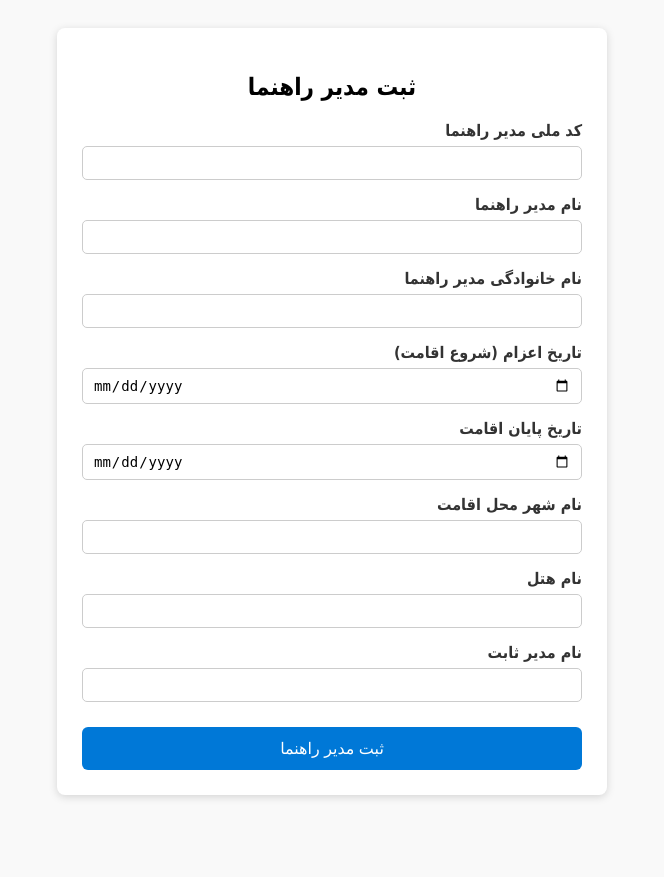
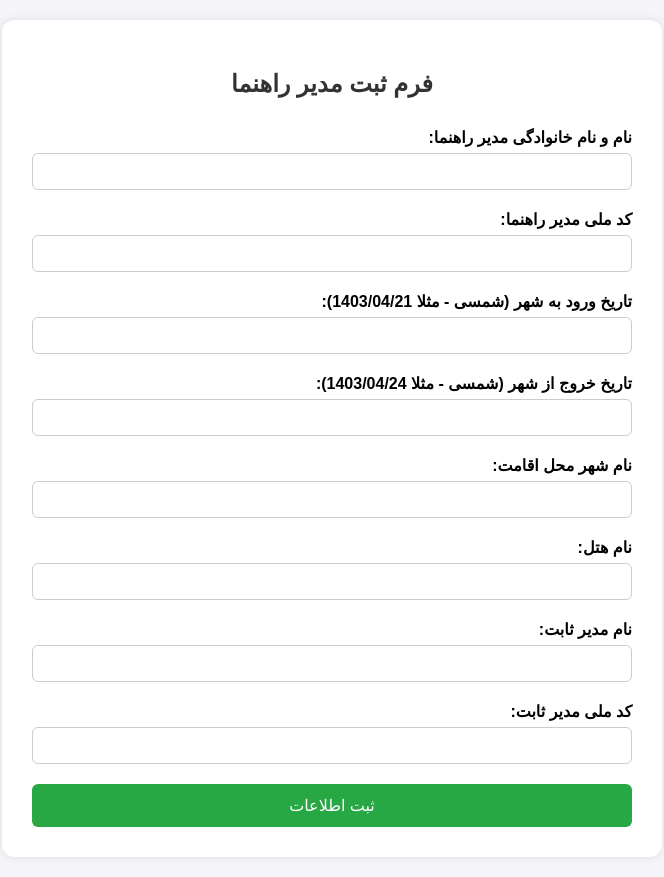
Before and after one commit to mirahmadian/atabat, a Flask app: page /add_rahnama in a window 1280 px wide. Shown: the whole page, without its empty margins (308-972 px from the left). Before the commit the page ends 799 px from the top, so only its background shows below. Run offline with Flask 3, Linux system fonts and the light colour scheme.

Commit message:
Update add_rahnama.html

```diff
--- a/templates/add_rahnama.html
+++ b/templates/add_rahnama.html
@@ -1,87 +1,108 @@
 <!DOCTYPE html>
-<html lang="fa">
+<html lang="fa" dir="rtl">
 <head>
-    <meta charset="UTF-8" />
+  <meta charset="UTF-8">
   <title>فرم ثبت مدیر راهنما</title>
   <style>
     body {
-            font-family: "Tahoma", sans-serif;
-            background: #f9f9f9;
-            direction: rtl;
+      font-family: "Vazir", sans-serif;
+      background-color: #f4f4f9;
+      margin: 0;
       padding: 20px;
     }
-        form {
-            background: #fff;
-            max-width: 500px;
+
+    .form-container {
+      max-width: 600px;
       margin: auto;
-            padding: 25px;
-            border-radius: 8px;
-            box-shadow: 0 2px 8px rgba(0,0,0,0.15);
+      background-color: #fff;
+      border-radius: 12px;
+      padding: 30px;
+      box-shadow: 0 0 10px rgba(0,0,0,0.1);
     }
+
+    h2 {
+      text-align: center;
+      margin-bottom: 30px;
+      color: #333;
+    }
+
     label {
       display: block;
-            margin-top: 15px;
+      margin-bottom: 6px;
       font-weight: bold;
-            color: #333;
     }
-        input, select {
+
+    input, select, textarea {
       width: 100%;
-            padding: 8px 10px;
-            margin-top: 6px;
+      padding: 10px;
+      margin-bottom: 20px;
       border: 1px solid #ccc;
-            border-radius: 5px;
+      border-radius: 6px;
       box-sizing: border-box;
-            font-size: 14px;
+      font-family: inherit;
     }
-        input[type="date"] {
-            direction: ltr;
-        }
+
     button {
-            margin-top: 25px;
-            background-color: #0078d7;
+      background-color: #28a745;
       color: white;
+      padding: 12px;
       border: none;
-            padding: 12px;
-            width: 100%;
-            font-size: 16px;
       border-radius: 6px;
       cursor: pointer;
-            transition: background-color 0.3s ease;
+      font-size: 16px;
+      width: 100%;
     }
+
     button:hover {
-            background-color: #005ea3;
+      background-color: #218838;
+    }
+
+    .flash {
+      color: red;
+      text-align: center;
+      margin-bottom: 15px;
     }
   </style>
 </head>
 <body>
-    <form method="POST" action="/add_rahnama">
-        <h2 style="text-align:center; margin-bottom:20px;">ثبت مدیر راهنما</h2>
 
-        <label for="codemeli">کد ملی مدیر راهنما</label>
-        <input type="text" id="codemeli" name="codemeli" required pattern="\d{10}" title="کد ملی باید ۱۰ رقم باشد">
+  <div class="form-container">
+    <h2>فرم ثبت مدیر راهنما</h2>
 
-        <label for="name">نام مدیر راهنما</label>
-        <input type="text" id="name" name="name" required>
+    {% with messages = get_flashed_messages() %}
+      {% if messages %}
+        <div class="flash">{{ messages[0] }}</div>
+      {% endif %}
+    {% endwith %}
 
-        <label for="family">نام خانوادگی مدیر راهنما</label>
-        <input type="text" id="family" name="family" required>
+    <form method="POST">
+      <label for="guide_name">نام و نام خانوادگی مدیر راهنما:</label>
+      <input type="text" id="guide_name" name="guide_name" required>
 
-        <label for="date_start">تاریخ اعزام (شروع اقامت)</label>
-        <input type="date" id="date_start" name="date_start" required>
+      <label for="guide_national_id">کد ملی مدیر راهنما:</label>
+      <input type="text" id="guide_national_id" name="guide_national_id" required>
 
-        <label for="date_end">تاریخ پایان اقامت</label>
-        <input type="date" id="date_end" name="date_end" required>
+      <label for="enter_date">تاریخ ورود به شهر (شمسی - مثلا 1403/04/21):</label>
+      <input type="text" id="enter_date" name="enter_date" required>
 
-        <label for="city">نام شهر محل اقامت</label>
+      <label for="exit_date">تاریخ خروج از شهر (شمسی - مثلا 1403/04/24):</label>
+      <input type="text" id="exit_date" name="exit_date" required>
+
+      <label for="city">نام شهر محل اقامت:</label>
       <input type="text" id="city" name="city" required>
 
-        <label for="hotel">نام هتل</label>
-        <input type="text" id="hotel" name="hotel" required>
+      <label for="hotel_name">نام هتل:</label>
+      <input type="text" id="hotel_name" name="hotel_name" required>
 
-        <label for="manager_name">نام مدیر ثابت</label>
-        <input type="text" id="manager_name" name="manager_name" required>
+      <label for="fixed_manager_name">نام مدیر ثابت:</label>
+      <input type="text" id="fixed_manager_name" name="fixed_manager_name" required>
 
-        <button type="submit">ثبت مدیر راهنما</button>
+      <label for="fixed_manager_national_id">کد ملی مدیر ثابت:</label>
+      <input type="text" id="fixed_manager_national_id" name="fixed_manager_national_id" required>
+
+      <button type="submit">ثبت اطلاعات</button>
     </form>
+  </div>
+
 </body>
 </html>
```
Lines whose indentation alone changed are shown as unchanged.
